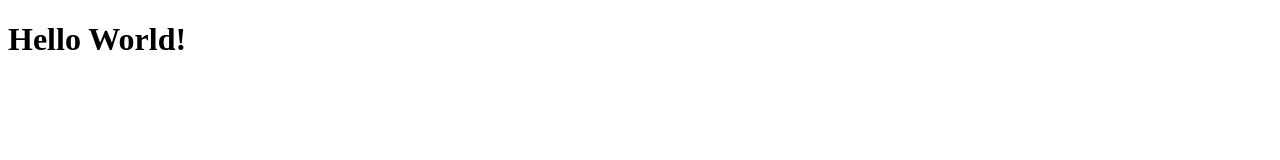
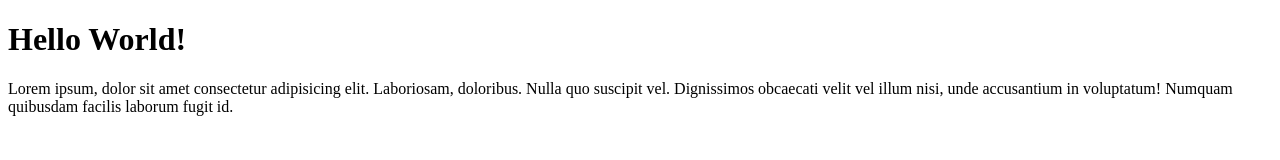
Before and after one commit to mnauvalr/wpu-git-test, a plain HTML site: page index.html in a window 1280 px wide. Drawn offline with Linux system fonts and the light colour scheme.

Commit message:
menambahkan paragraph

```diff
--- a/index.html
+++ b/index.html
@@ -7,5 +7,6 @@
 </head>
 <body>
     <h1>Hello World!</h1>
+    <p>Lorem ipsum, dolor sit amet consectetur adipisicing elit. Laboriosam, doloribus. Nulla quo suscipit vel. Dignissimos obcaecati velit vel illum nisi, unde accusantium in voluptatum! Numquam quibusdam facilis laborum fugit id.</p>
 </body>
 </html>
```
